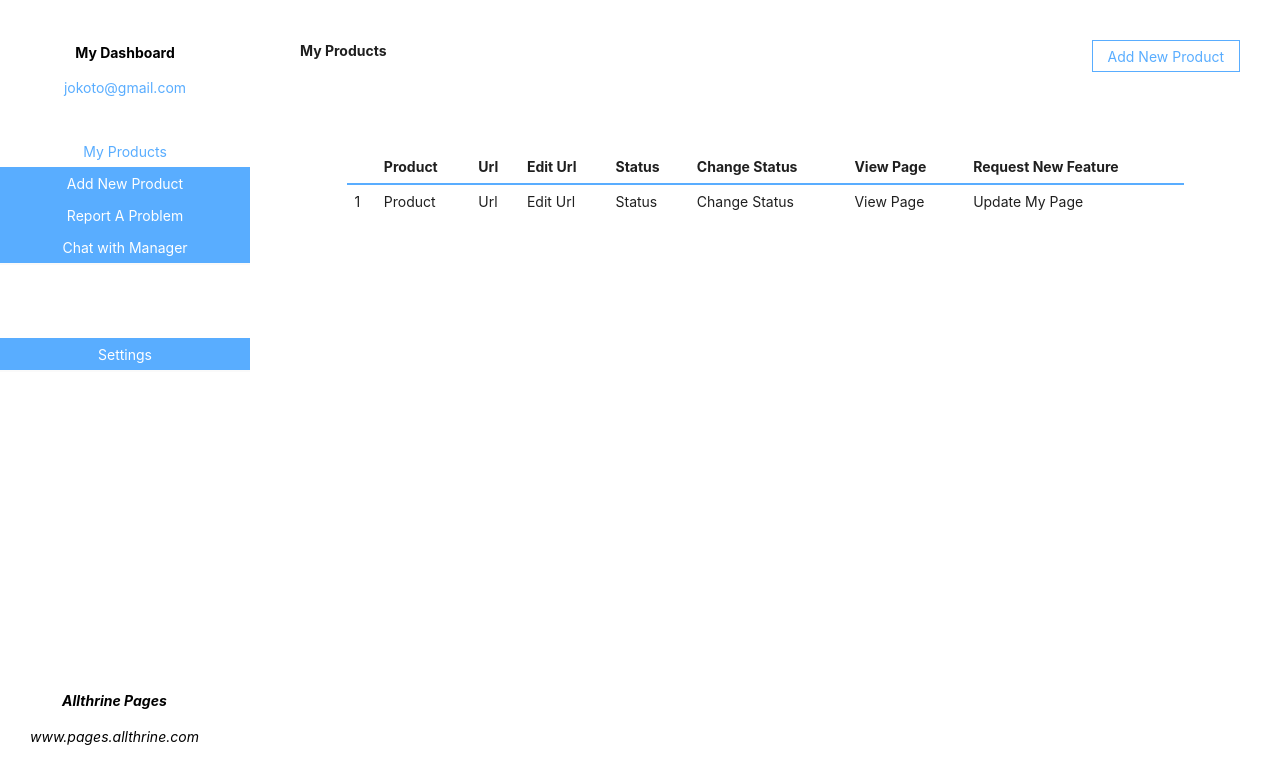
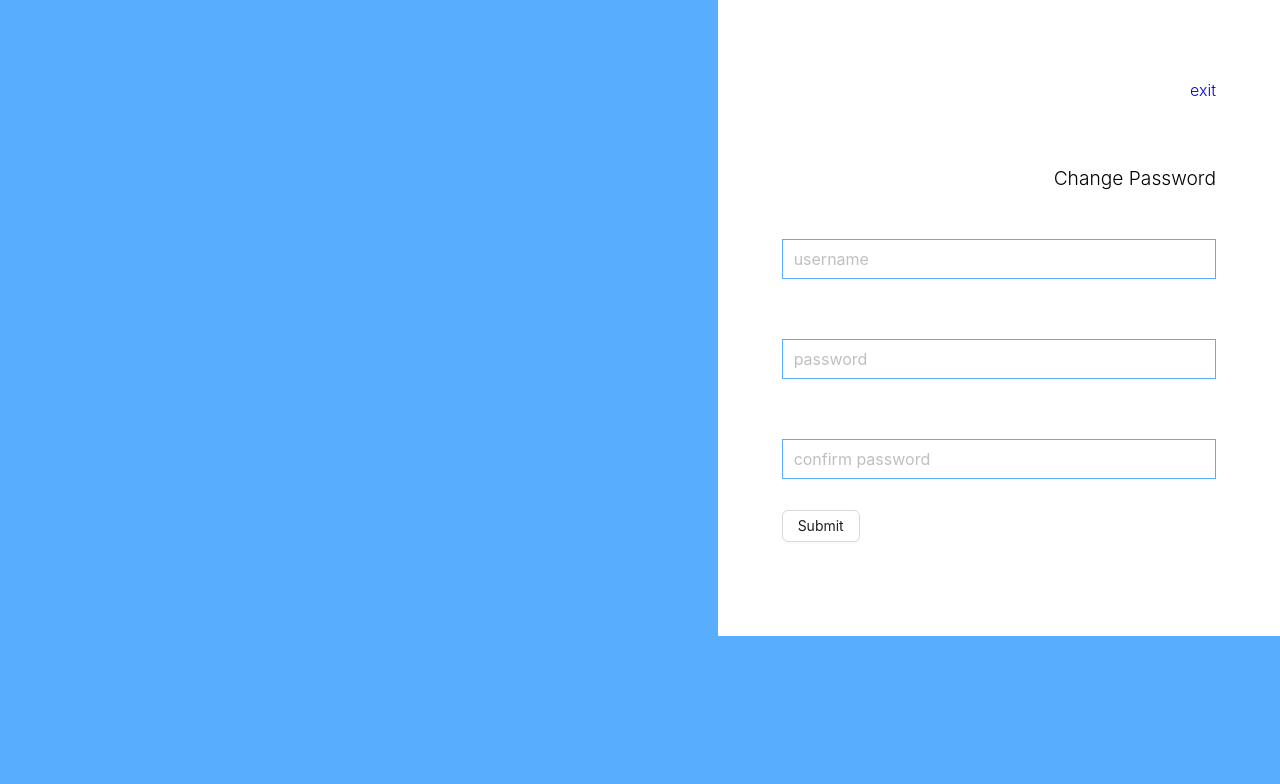
Before and after one commit to BrumNet/allthrine_pages, a React (Create React App) app: page /changepassword in a window 1280 px wide. Shown: the top 784 px of the page. Built offline with nearby package versions, Linux system fonts and the light colour scheme.

Commit message:
Allthrine_Business

```diff
--- a/package.json
+++ b/package.json
@@ -6,7 +6,7 @@
     "@testing-library/jest-dom": "^5.16.5",
     "@testing-library/react": "^13.4.0",
     "@testing-library/user-event": "^13.5.0",
-    "@babel/plugin-proposal-private-property-in-object":"^7.21.11",
+    "@babel/plugin-proposal-private-property-in-object": "^7.21.11",
     "antd": "^5.6.3",
     "react": "^18.2.0",
     "react-dom": "^18.2.0",
@@ -36,5 +36,8 @@
       "last 1 firefox version",
       "last 1 safari version"
     ]
+  },
+  "devDependencies": {
+    "react-router-dom": "^6.14.1"
   }
 }
--- a/src/App.js
+++ b/src/App.js
@@ -1,62 +1,45 @@
-import React, {useState} from 'react';
+import React, {useEffect} from 'react';
 //import { UploadOutlined, UserOutlined, VideoCameraOutlined } from '@ant-design/icons';
-import { Layout, theme, Button } from 'antd';
-import "./App.css"
-import MyProducts from './pages/myproducts'
-import AddNewProduct from './pages/addnewproducts'
-import ReportProblem from './pages/reportproblem'
-import ChatManager from './pages/chatmanager'
-import Settings from './pages/settings'
-
-const {Header, Content, Sider} = Layout;
+import * as ReactDOM from "react-dom/client";
+import {createBrowserRouter,RouterProvider,} from "react-router-dom";
+import Login from './pages/login'
+import Main from './Main'
+import ChangePassword from './pages/changepassword'
+import loggedIn from "./checklog.js"
 
 
 const App = () => {
-  const {token: {colorBgContainer}} = theme.useToken();
-  const labels = ["My Products","Add New Product","Report A Problem","Chat with Manager"]
+/*  useEffect(() => {
+    onLoad();
+  }, []);
 
-  const [open, setview] = useState(true);
-  const [page, setpage] = useState(0);
+  async function onLoad() {
+    try {
+      await Auth.currentSession();
+      userHasAuthenticated(true);
+    } catch (e) {
+      alert(e);
+    }
+  }
+*/
+  const router = createBrowserRouter([
+    {
+      path: "/",
+      element: loggedIn.state?<Main/>:<Login/>, //(<Redirect to="/login" />)//
+      errorElement: <center>Page Not Found</center>
+    },
+    {
+      path: "/changepassword",
+      element: <ChangePassword/>,
+    },
+  ]);
 
-  return <Layout>
-      <Sider id="sidebar" theme='light'  width={250} breakpoint="md" collapsedWidth="0" onCollapse={(collapsed, type) => {setview(collapsed); console.log(collapsed, type);}}>
-        <div className="demo-logo-vertical" />
-        <div className='heading'>
-          <h4>My Dashboard</h4>
-          <p>jokoto@gmail.com</p>
-        </div>
-        <div>
-        {labels.map((x,index) => <Button id={"but"+index} className={index !== page ? "menu_buttons":"menu_buttons active_buttons"} block='true' onClick={()=>{setpage(index)}}>{x}</Button>)}
-        <div><Button id="but4"  className={page !== 4 ? "menu_buttons":"menu_buttons active_buttons"} block="true"  onClick={()=>{setpage(4)}}>Settings</Button></div>
-        </div>
+  ReactDOM.createRoot(document.getElementById("root")).render(
+    <React.StrictMode>
+      <RouterProvider router={router} />
+    </React.StrictMode>
+  );
 
-        <div id="brand" className="heading">
-          <h4><i>Allthrine Pages</i></h4>
-          <div><i>www.pages.allthrine.com</i></div>
-        </div>
-      </Sider>
-      {open || window.screen.width > 760 ? <Layout>
-        <Header style={{padding: 0, minHeight: 150, background: colorBgContainer}}>
-          <div id='headingTitle'>
-            <h4>{labels[page]??"Settings"}</h4>
-          </div>
-          {page === 0 ? <Button id='headingButton' onClick={()=>{setpage(1)}} ghost>Add New Product</Button>: <></>}
-        </Header>
-        <Content id="content" style={{background:colorBgContainer}}>
-         {
-         page === 0 ? <MyProducts/> :
-         page === 1 ? <AddNewProduct/> :
-         page === 2 ? <ReportProblem/> :
-         page === 3 ? <ChatManager/> :
-         <Settings/>
-         }
-        </Content>
-      </Layout>:<></>}
-    </Layout>;
-};
+}
+
 export default App;
-
-
-        /*<Footer id="footer" style={{textAlign: 'right',background:colorBgContainer}}>
-          Switch to Mobile Icon
-        </Footer>*/
--- /dev/null
+++ b/src/Main.js
@@ -0,0 +1,64 @@
+import React, {useState} from 'react';
+//import { UploadOutlined, UserOutlined, VideoCameraOutlined } from '@ant-design/icons';
+
+import { Layout, theme, Button } from 'antd';
+import "./App.css"
+import MyProducts from './pages/myproducts'
+import AddNewProduct from './pages/addnewproducts'
+import ReportProblem from './pages/reportproblem'
+import ChatManager from './pages/chatmanager'
+import Settings from './pages/settings'
+
+const {Header, Content, Sider} = Layout;
+
+
+const App = () => {
+  const {token: {colorBgContainer}} = theme.useToken();
+  const labels = ["My Products","Add New Product","Report A Problem","Chat with Manager"]
+
+  const [open, setview] = useState(true);
+  const [page, setpage] = useState(0);
+
+  return <Layout>
+      <Sider id="sidebar" theme='light'  width={250} breakpoint="md" collapsedWidth="0" onCollapse={(collapsed, type) => {setview(collapsed); console.log(collapsed, type);}}>
+        <div className="demo-logo-vertical" />
+        <div className='heading'>
+          <h4>My Dashboard</h4>
+          <p>jokoto@gmail.com</p>
+        </div>
+        <div>
+        {labels.map((x,index) => <Button id={"but"+index} className={index !== page ? "menu_buttons":"menu_buttons active_buttons"} block='true' onClick={()=>{setpage(index)}}>{x}</Button>)}
+        <div><Button id="but4"  className={page !== 4 ? "menu_buttons":"menu_buttons active_buttons"} block="true"  onClick={()=>{setpage(4)}}>Settings</Button></div>
+        </div>
+
+        <div id="brand" className="heading">
+          <h4><i>Allthrine Pages</i></h4>
+          <div><i>www.pages.allthrine.com</i></div>
+        </div>
+      </Sider>
+      {open || window.screen.width > 760 ? <Layout>
+        <Header style={{padding: 0, minHeight: 150, background: colorBgContainer}}>
+          <div id='headingTitle'>
+            <h4>{labels[page]??"Settings"}</h4>
+          </div>
+          {page === 0 ? <Button id='headingButton' onClick={()=>{setpage(1)}} ghost>Add New Product</Button>: <></>}
+        </Header>
+        <Content id="content" style={{background:colorBgContainer}}>
+         {
+         page === 0 ? <MyProducts/> :
+         page === 1 ? <AddNewProduct/> :
+         page === 2 ? <ReportProblem/> :
+         page === 3 ? <ChatManager/> :
+         <Settings/>
+         }
+        </Content>
+      </Layout>:<></>}
+    </Layout>;
+};
+
+export default App;
+
+
+        /*<Footer id="footer" style={{textAlign: 'right',background:colorBgContainer}}>
+          Switch to Mobile Icon
+        </Footer>*/
--- /dev/null
+++ b/src/checklog.js
@@ -0,0 +1,3 @@
+const loggedIn = {state: false}
+
+export default loggedIn
--- /dev/null
+++ b/src/pages/changepassword.js
@@ -0,0 +1,21 @@
+import React from 'react';
+import {Button, Input} from 'antd';
+import { Link } from 'react-router-dom';
+import "./styles/changepassword.css"
+
+
+const App = () => {
+  return <div id="changepassword_page">
+            <div id="changepassword_content">
+            <Link to="/"><p>exit</p></Link>
+            <p id="changepassword_title">Change Password</p>
+            <Input size="large" placeholder="username" className="input"  />
+            <br/><br/><br/><br/>
+            <Input size="large" placeholder="password" className="input" />
+            <br/><br/><br/><br/>
+            <Input size="large" placeholder="confirm password" className="input" />
+            <Button>Submit</Button>
+            </div>
+         </div>
+};
+export default App;
--- /dev/null
+++ b/src/pages/login.js
@@ -0,0 +1,21 @@
+import React from 'react';
+import {Button, Input} from 'antd';
+import { Link } from "react-router-dom";
+import loggedIn from '../checklog';
+
+import "./styles/login.css"
+
+
+const App = () => {
+  return <div id="login_page">
+            <div id="login_content">
+            <p>create account</p>
+            <p id="login_title">Business Login</p>
+            <Input size="large" placeholder="username" className="input"  />
+            <br/><br/><br/><br/>
+            <Input size="large" placeholder="password" className="input" />
+            <Link to="/"><Button onClick={()=>{loggedIn.state = true}}>Submit</Button></Link>
+            </div>
+         </div>
+};
+export default App;
--- a/src/pages/settings.js
+++ b/src/pages/settings.js
@@ -1,13 +1,14 @@
 import React from 'react';
 import {Button,} from 'antd';
+import { Link } from 'react-router-dom';
 import "./styles/settings.css"
 
 
 const App = () => {
   return <><div id="settingsleft">
-          <center><Button className="but">Change Password</Button></center>
+          <center><Link to="/changepassword"><Button className="but">Change Password</Button></Link></center>
              <br/><br/>
-          <center><Button className="but">Log Out</Button></center>
+          <center><Link to="/"><Button className="but">Log Out</Button></Link></center>
            </div>
         </>
 };
--- /dev/null
+++ b/src/pages/styles/changepassword.css
@@ -0,0 +1,32 @@
+#changepassword_page{
+    min-height: 100vh;
+    box-sizing: border-box;
+    background-color: #59ADFF;
+    padding: 0%;
+}
+
+#changepassword_content{
+    background-color: white;
+    min-width: 30vw;
+    float: right;
+    padding: 4em;
+    height: 100%;
+}
+
+#changepassword_content p{
+    clear: both;
+    float: right;
+    font-weight: 300;
+    padding-bottom: 7%;
+}
+
+#changepassword_title{
+    font-size: larger;
+}
+
+#changepassword_content button{
+    clear: both;
+    float: left;
+    margin-top: 7%;
+    margin-bottom: 7%;
+}
--- /dev/null
+++ b/src/pages/styles/login.css
@@ -0,0 +1,30 @@
+#login_page{
+    min-height: 100vh;
+    background-color: #59ADFF;
+}
+
+#login_content{
+    background-color: white;
+    min-width: 30vw;
+    float: right;
+    padding: 4em;
+    min-height: 75vh;
+}
+
+#login_content p{
+    clear: both;
+    float: right;
+    font-weight: 300;
+    padding-bottom: 7%;
+}
+
+#login_title{
+    font-size: larger;
+}
+
+#login_content button{
+    clear: both;
+    float: left;
+    margin-top: 7%;
+    margin-bottom: 7%;
+}
```
Also changed, not shown: 1 other file (tests, documents, lock files or other folders).
